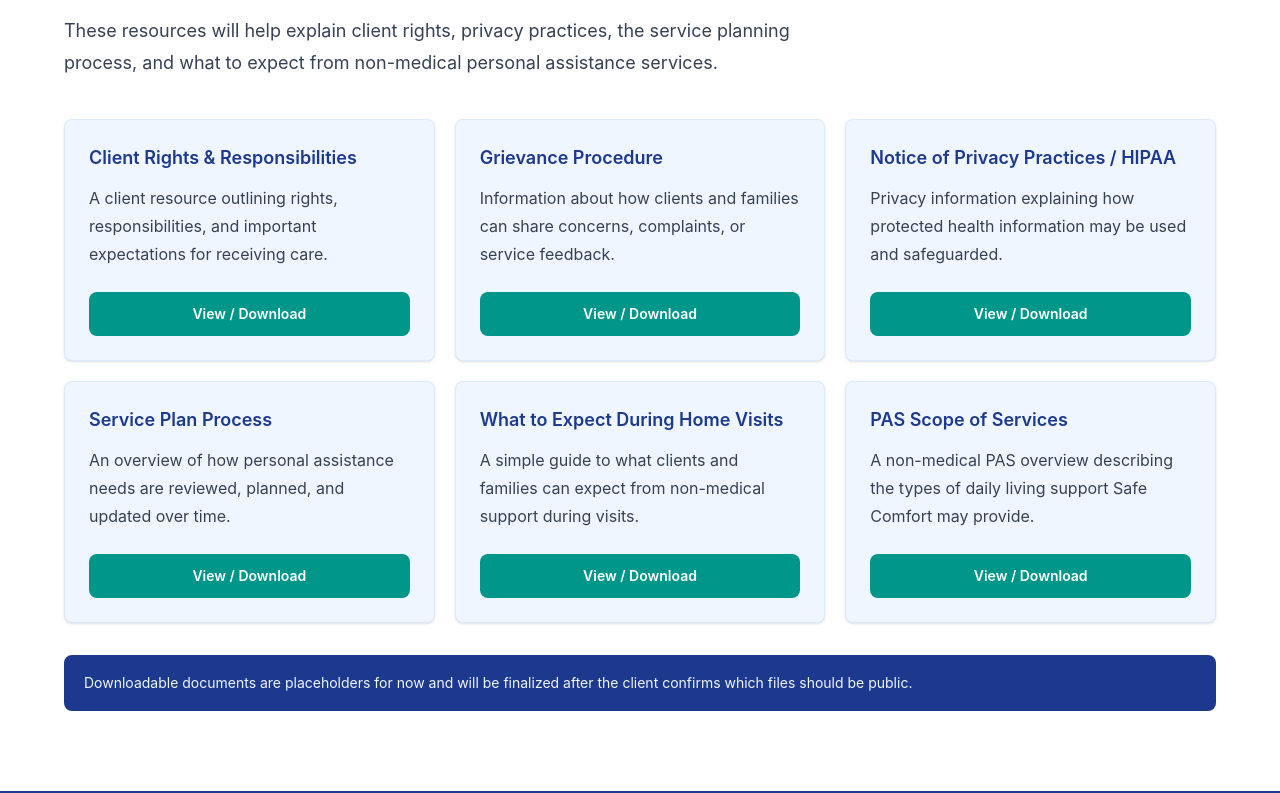
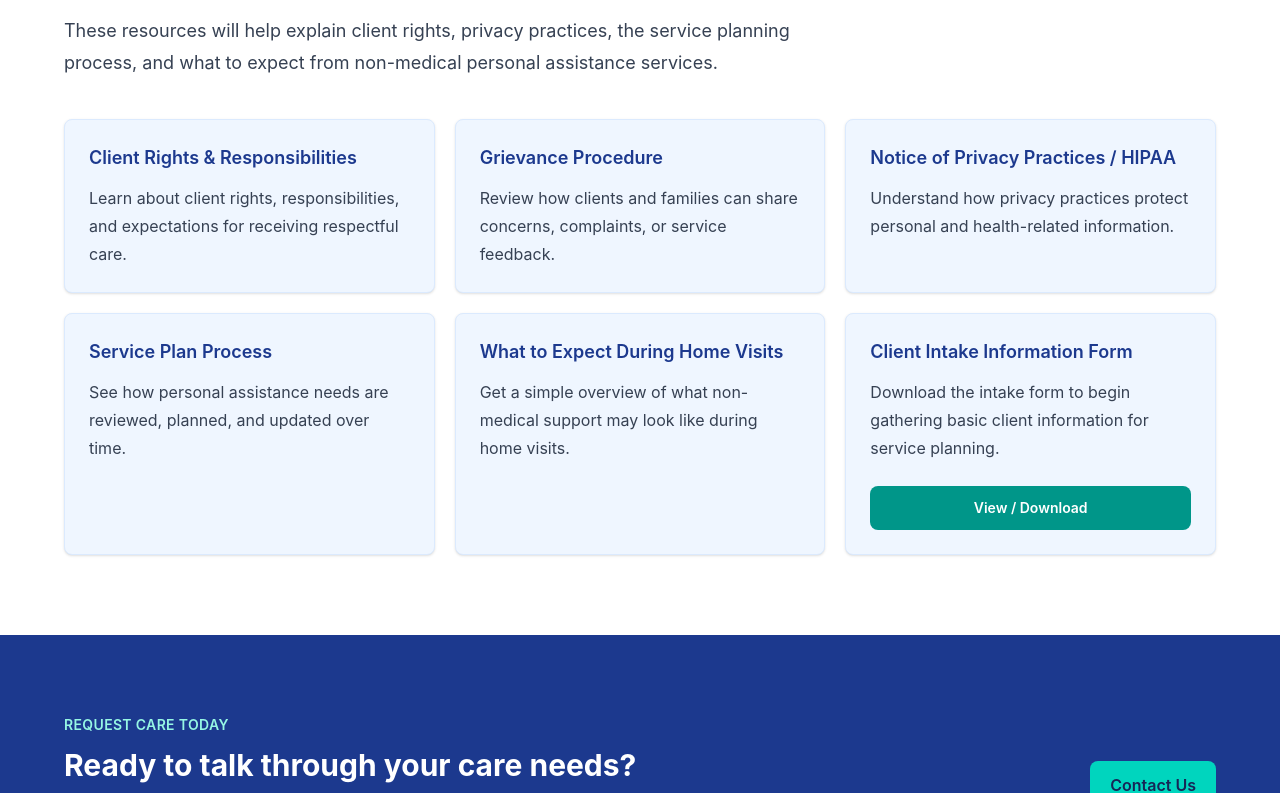
Before and after one commit to erinsebast/safe-comfort-home-care-site, a React (Vite) app: page / in a window 1280 px wide. Shown: the part 3435-4228 px from the top of the page. Built offline with nearby package versions, Linux system fonts and the light colour scheme.

Commit message:
Update public client resources

```diff
--- a/src/pages/Home.jsx
+++ b/src/pages/Home.jsx
@@ -91,38 +91,44 @@ const resourceLinks = [
   {
     title: "Client Rights & Responsibilities",
     description:
-      "A client resource outlining rights, responsibilities, and important expectations for receiving care.",
-    href: "/documents/client-rights-responsibilities.pdf",
+      "Learn about client rights, responsibilities, and expectations for receiving respectful care.",
+    href: "",
+    status: "summary",
   },
   {
     title: "Grievance Procedure",
     description:
-      "Information about how clients and families can share concerns, complaints, or service feedback.",
-    href: "/documents/grievance-procedure.pdf",
+      "Review how clients and families can share concerns, complaints, or service feedback.",
+    href: "",
+    status: "summary",
   },
   {
     title: "Notice of Privacy Practices / HIPAA",
     description:
-      "Privacy information explaining how protected health information may be used and safeguarded.",
-    href: "/documents/notice-of-privacy-practices.pdf",
+      "Understand how privacy practices protect personal and health-related information.",
+    href: "",
+    status: "summary",
   },
   {
     title: "Service Plan Process",
     description:
-      "An overview of how personal assistance needs are reviewed, planned, and updated over time.",
-    href: "/documents/service-plan-acknowledgment.pdf",
+      "See how personal assistance needs are reviewed, planned, and updated over time.",
+    href: "",
+    status: "summary",
   },
   {
     title: "What to Expect During Home Visits",
     description:
-      "A simple guide to what clients and families can expect from non-medical support during visits.",
-    href: "/documents/what-to-expect-during-home-visits.pdf",
+      "Get a simple overview of what non-medical support may look like during home visits.",
+    href: "",
+    status: "summary",
   },
   {
-    title: "PAS Scope of Services",
+    title: "Client Intake Information Form",
     description:
-      "A non-medical PAS overview describing the types of daily living support Safe Comfort may provide.",
-    href: "/documents/pas-scope-of-services.pdf",
+      "Download the intake form to begin gathering basic client information for service planning.",
+    href: "/documents/client-intake-information-form.pdf",
+    status: "download",
   },
 ];
 
@@ -300,7 +306,7 @@ function Home() {
                 <p className="mt-3 flex-1 leading-7 text-gray-700">
                   {resource.description}
                 </p>
-                {resource.href ? (
+                {resource.href && (
                   <a
                     href={resource.href}
                     target="_blank"
@@ -309,19 +315,11 @@ function Home() {
                   >
                     View / Download
                   </a>
-                ) : (
-                  <span className="mt-6 inline-flex justify-center rounded-lg border border-blue-200 bg-white px-4 py-3 text-sm font-semibold text-blue-900">
-                    Coming Soon
-                  </span>
                 )}
               </article>
             ))}
           </div>
 
-          <p className="mt-8 rounded-lg bg-blue-900 px-5 py-4 text-sm leading-6 text-blue-50">
-            Downloadable documents are placeholders for now and will be
-            finalized after the client confirms which files should be public.
-          </p>
         </div>
       </section>
 
```
Also changed, not shown: 1 other file (tests, documents, lock files or other folders).
